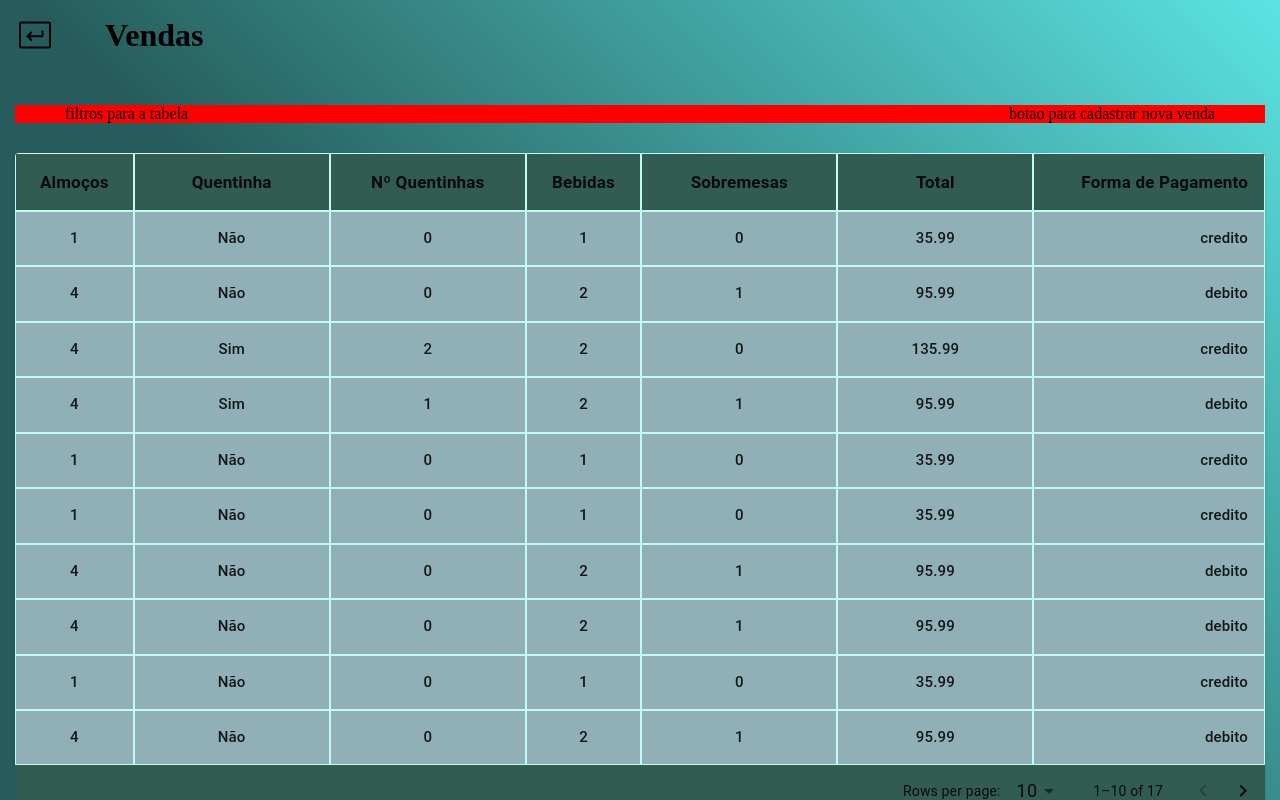
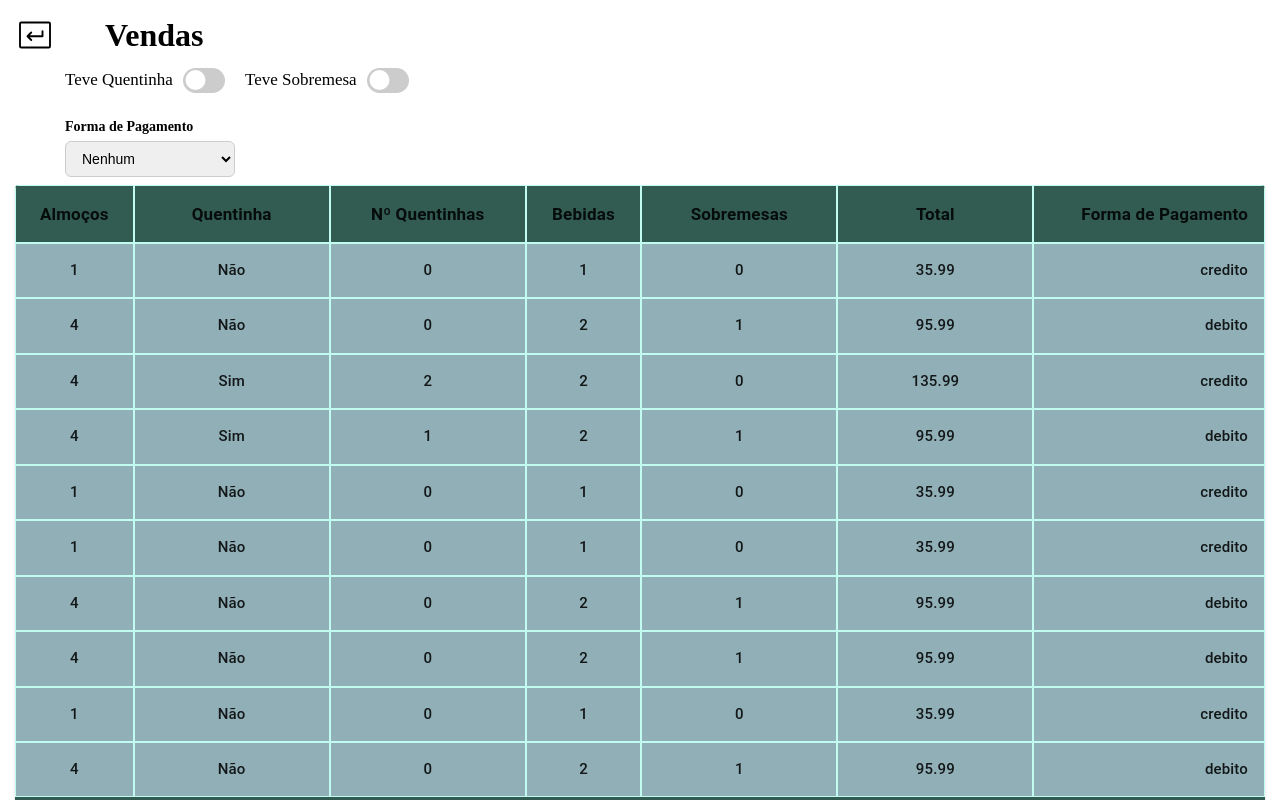
Before and after one commit to MabiuMoura/restaurante, a React (Vite) app: page /recebimentos in a window 1280 px wide. Built offline with nearby package versions, Linux system fonts and the light colour scheme.

Commit message:
dropdown and switch component done

```diff
--- a/package.json
+++ b/package.json
@@ -18,6 +18,7 @@
     "react-dom": "^19.1.0",
     "react-icons": "^5.5.0",
     "react-router-dom": "^7.5.3",
+    "react-switch": "^7.1.0",
     "react-toastify": "^11.0.5",
     "styled-components": "^6.1.18"
   },
--- /dev/null
+++ b/src/components/ComboBox/index.tsx
@@ -0,0 +1,34 @@
+import React from 'react';
+import * as S from "./styles";
+
+interface ComboBoxProps {
+  title: string;
+  options: string[];
+  selected: string;
+  onChange: (value: string) => void;
+  defaultOption?: string;
+}
+
+const ComboBox: React.FC<ComboBoxProps> = ({
+  title,
+  options,
+  selected,
+  onChange,
+  defaultOption = 'Nenhum',
+}) => {
+  return (
+    <S.Container>
+      <S.Label>{title}</S.Label>
+      <S.Select value={selected} onChange={(e) => onChange(e.target.value)}>
+        <option value={defaultOption}>{defaultOption}</option>
+        {options.map((option, idx) => (
+          <option key={idx} value={option}>
+            {option}
+          </option>
+        ))}
+      </S.Select>
+    </S.Container>
+  );
+};
+
+export default ComboBox;
--- /dev/null
+++ b/src/components/ComboBox/styles.ts
@@ -0,0 +1,26 @@
+import styled from 'styled-components';
+
+
+export const Container = styled.div`
+  display: flex;
+  flex-direction: column;
+  margin-bottom: 1rem;
+`;
+
+export const Label = styled.label`
+  margin-bottom: 6px;
+  font-weight: 600;
+  font-size: 14px;
+`;
+
+export const Select = styled.select`
+  padding: 8px 12px;
+  border-radius: 6px;
+  border: 1px solid #ccc;
+  font-size: 14px;
+  outline: none;
+
+  &:focus {
+    border-color: #555;
+  }
+`;
--- /dev/null
+++ b/src/components/SwitchButton/index.tsx
@@ -0,0 +1,29 @@
+import * as S from './styles';
+import Switch from 'react-switch';
+
+interface SwitchButtonProps {
+  title: string;
+  checked: boolean;
+  onChange: (checked: boolean) => void;
+}
+
+const SwitchButton: React.FC<SwitchButtonProps> = ({ title, checked, onChange }) => {
+  return (
+    <S.SwitchContainer>
+      <S.Label>{title}</S.Label>
+      <Switch
+        onChange={onChange}
+        checked={checked}
+        onColor="#4caf50"
+        offColor="#ccc"
+        uncheckedIcon={false}
+        checkedIcon={false}
+        height={25}
+        width={42}
+        handleDiameter={20}
+      />
+    </S.SwitchContainer>
+  );
+};
+
+export default SwitchButton;
--- /dev/null
+++ b/src/components/SwitchButton/styles.ts
@@ -0,0 +1,13 @@
+import styled from 'styled-components';
+
+export const SwitchContainer = styled.div`
+  display: flex;
+  align-items: center;
+  gap: 10px;
+  margin-bottom: 1rem;
+`;
+
+export const Label = styled.span`
+  font-size: 17px;
+  font-weight: 500;
+`;
--- a/src/layout/styles.ts
+++ b/src/layout/styles.ts
@@ -4,6 +4,6 @@ export const MainContent = styled.div`
     display: flex;
     width: 100%;
     height: 100%;
-    background: linear-gradient(45deg, #265D5C 40%, #5BE4E2 100%);
+    //background: linear-gradient(45deg, #265D5C 40%, #5BE4E2 100%);
     padding: 15px;
 `
--- a/src/views/Receipts/index.tsx
+++ b/src/views/Receipts/index.tsx
@@ -3,10 +3,17 @@ import ReceiptsTable from "./components/TableReceipts";
 import * as S from "./styles";
 import { MockedSales } from './Mock/datas';
 import PageTitle from "../../components/PageTitle";
-
-
+import ComboBox from "../../components/ComboBox";
+import { useState } from "react";
+import SwitchButton from "../../components/SwitchButton";
 
 const Receipts = () => {
+    const [hasQuentinha, setHasQuentinha] = useState(false);
+    const [hasSobremesa, setHasSobremesa] = useState(false);
+
+    const [formaPagamento, setFormaPagamento] = useState('Todas');
+    const formasPagamento = ['Credito', 'Debito', 'Pix', 'Dinheiro'];
+
     return (
         <S.ReceiptsContainer>
             <S.ReceiptsHeader>
@@ -14,8 +21,25 @@ const Receipts = () => {
                 <PageTitle title="Vendas"/>
             </S.ReceiptsHeader>
             <S.ReceiptsSearchContainer>
-                <div>filtros para a tabela</div>
-                <div>botao para cadastrar nova venda</div>
+                <S.SearchFiltersContainer>
+                    <SwitchButton
+                        title="Teve Quentinha"
+                        checked={hasQuentinha}
+                        onChange={(value) => setHasQuentinha(value)} />
+
+                    <SwitchButton
+                        title="Teve Sobremesa"
+                        checked={hasSobremesa}
+                        onChange={(value) => setHasSobremesa(value)} />
+
+                    <ComboBox
+                        title="Forma de Pagamento"
+                        options={formasPagamento}
+                        selected={formaPagamento}
+                        onChange={setFormaPagamento}
+                        defaultOption="Nenhum" />
+
+                </S.SearchFiltersContainer>
             </S.ReceiptsSearchContainer>
 
             <S.ReceiptsTableContainer>
--- a/src/views/Receipts/styles.ts
+++ b/src/views/Receipts/styles.ts
@@ -22,7 +22,6 @@ export const ReceiptsHeader = styled.div`
 
 export const ReceiptsSearchContainer = styled.div`
     display: flex;
-    background-color:red;
     padding: 0px 50px;
     width: 100%;
     height: 50px;
@@ -33,7 +32,8 @@ export const ReceiptsSearchContainer = styled.div`
 
 export const SearchFiltersContainer = styled.div`
   display: grid;
-  width:60%;
+  gap: 10px;
+  width:350px;
   grid-template-columns: 1fr 1fr;
 `
 
```
Also changed, not shown: 1 other file (tests, documents, lock files or other folders).
